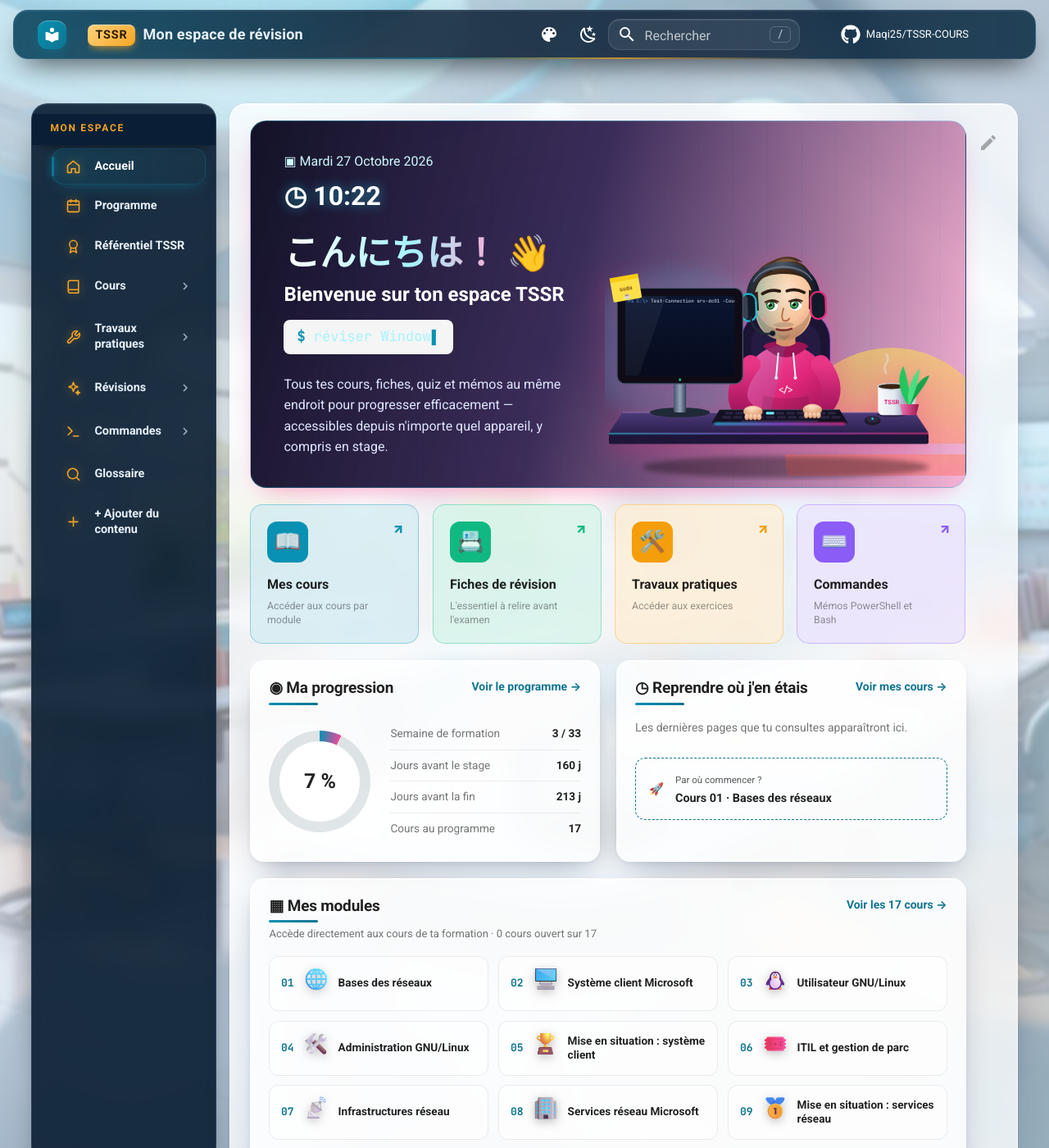
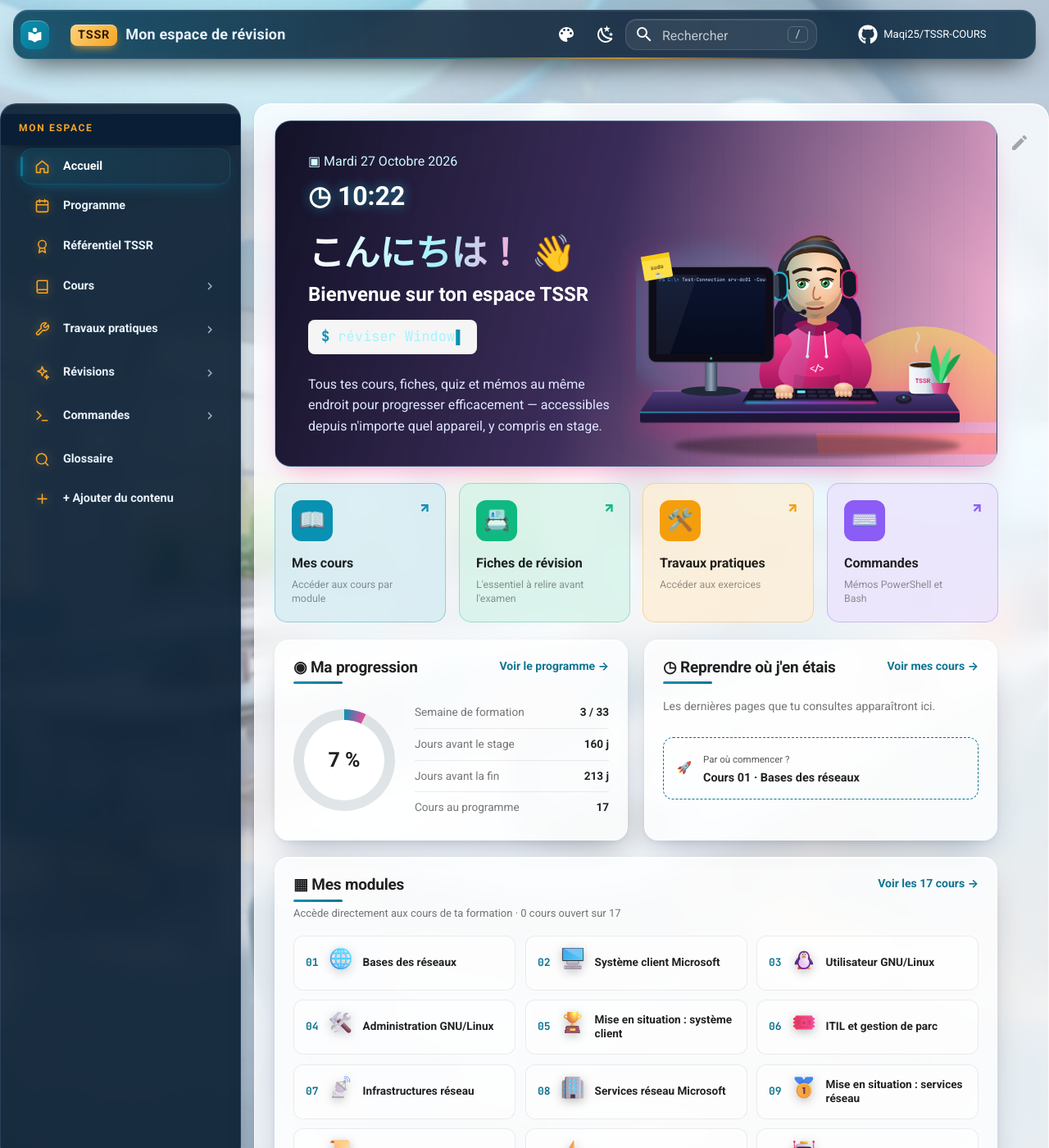
Before and after one commit to Maqi25/TSSR-COURS, an MkDocs documentation site: the page built from docs/index.md, in a window 1280 px wide and 1400 px high. Shown: the whole window at 82% size. Built offline with MkDocs 1.6.1 and Material for MkDocs 9.7.7, drawn with Linux system fonts in a browser that asks for light colours; comment, search, counter and statistics services are not loaded.

Commit message:
Menu de gauche élargi pour lire les titres en entier
- Menu de 12,1 à 15,5 rem, et zone de la page élargie d'autant (61 → 68 rem) : le texte des cours garde sa largeur.
- Suppression de la marge vide que Material réserve à droite du menu (padding-right: calc(100% - 11.5rem)).
- Sous-menus moins décalés.

Co-Authored-By: Claude Opus 5.5 <noreply@anthropic.com>

```diff
--- a/docs/stylesheets/theme.css
+++ b/docs/stylesheets/theme.css
@@ -202,7 +202,7 @@ html[data-tssr-theme] body[data-md-color-scheme="slate"] {
 
   /* Sous-menus : décalés sous leur bouton, avec un trait guide */
   .md-sidebar--primary .md-nav--primary > .md-nav__list > .md-nav__item > .md-nav > .md-nav__list {
-    margin: 0.1rem 0.6rem 0.4rem 1.9rem;
+    margin: 0.1rem 0.4rem 0.4rem 1.3rem;
     padding-left: 0.6rem;
     border-left: 1px solid rgba(148, 197, 255, 0.18);
   }
@@ -1042,3 +1042,19 @@ html[data-tssr-theme] body[data-md-color-scheme="slate"] {
     box-shadow: 0 8px 12px -10px rgba(0, 0, 0, 0.8);
   }
 }
+
+/* Menu de gauche plus large pour lire les titres en entier ; la zone de la page
+   s'élargit d'autant pour que le texte du cours garde sa largeur */
+@media screen and (min-width: 76.25em) {
+  .md-grid {
+    max-width: 68rem;
+  }
+  .md-sidebar--primary {
+    width: 15.5rem;
+  }
+  /* Material réserve tout ce qui dépasse 11.5rem en marge vide à droite :
+     on l'enlève pour que le menu occupe tout le panneau */
+  [dir="ltr"] .md-sidebar--primary .md-sidebar__inner {
+    padding-right: 0;
+  }
+}
```
